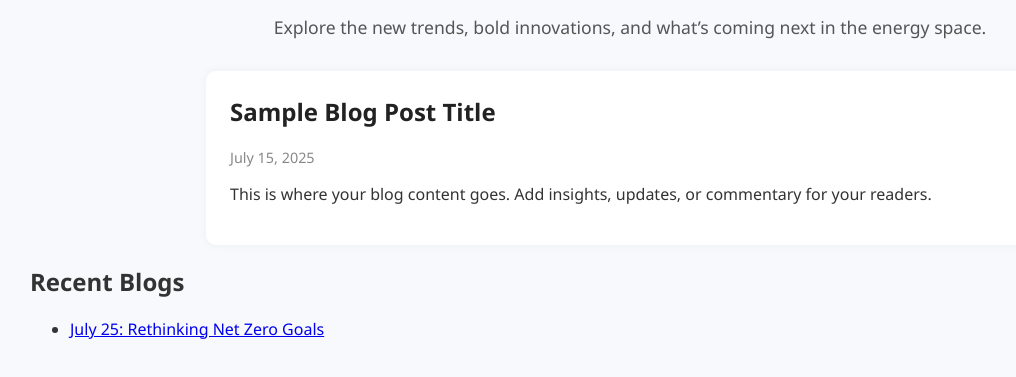
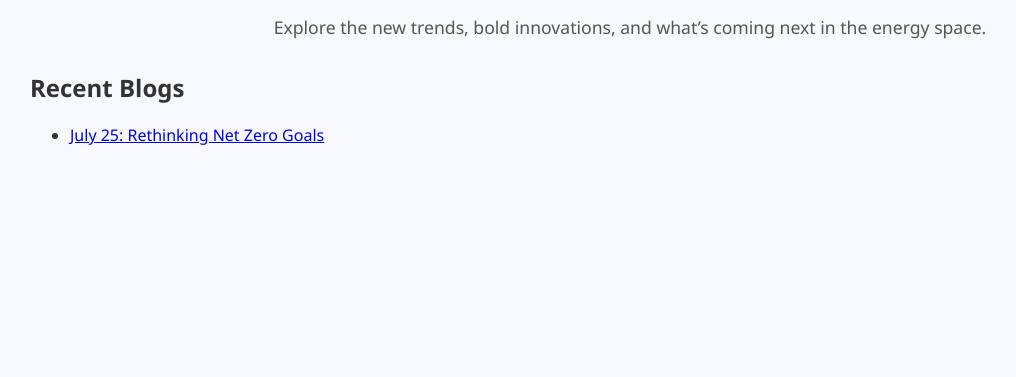
Before and after one commit to Rohitvj1994/wisewatt.github.io, a plain HTML site: page trends.html in a window 1280 px wide. Shown: the part 107-484 px from the top of the page, without its empty margins (10-1026 px from the left). Drawn offline with Linux system fonts and the light colour scheme.

Commit message:
Update trends.html

```diff
--- a/trends.html
+++ b/trends.html
@@ -55,11 +55,6 @@
     <p>Explore the new trends, bold innovations, and what’s coming next in the energy space.</p>
   </header>
 
-  <div class="blog-post">
-    <h2>Sample Blog Post Title</h2>
-    <p class="date">July 15, 2025</p>
-    <p>This is where your blog content goes. Add insights, updates, or commentary for your readers.</p>
-  </div>
   <h2>Recent Blogs</h2>
 <ul>
   <li><a href="blogs/trends/2025-07-25.html">July 25: Rethinking Net Zero Goals</a></li>
```
